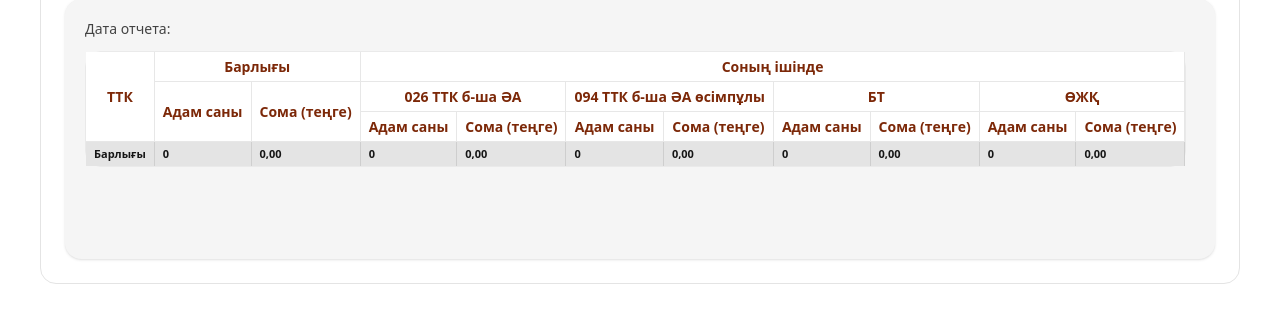
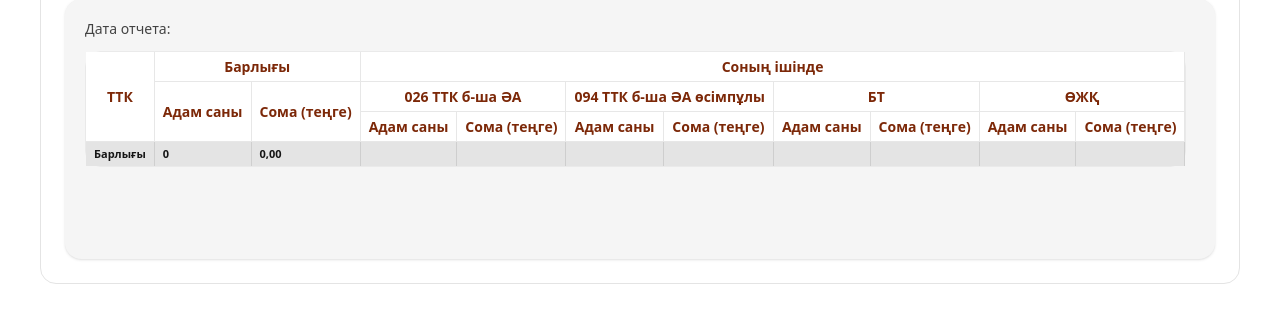
Before and after one commit to Zhans2212/GFSSais, a FastAPI app: template app/templates/pages/reports.html in a window 1280 px wide. Shown: the part 961-1285 px from the top of the page. Run offline with FastAPI, Linux system fonts and the light colour scheme; the template is opened without the code that fills it, so the values that code supplies are empty; style sheets or scripts are compiled from the project's sources.

```diff
--- a/app/templates/pages/reports.html
+++ b/app/templates/pages/reports.html
@@ -318,14 +318,14 @@
                     <td x-text="total.ttk || 'Барлығы'"></td>
                     <td x-text="total.total_count || 0"></td>
                     <td x-text="formatAmount(total.total_amount || 0)"></td>
-                    <td x-text="total.part_026_count || 0"></td>
-                    <td x-text="formatAmount(total.part_026_amount || 0)"></td>
-                    <td x-text="total.part_094_count || 0"></td>
-                    <td x-text="formatAmount(total.part_094_amount || 0)"></td>
-                    <td x-text="total.part_bt_count || 0"></td>
-                    <td x-text="formatAmount(total.part_bt_amount || 0)"></td>
-                    <td x-text="total.part_sz_count || 0"></td>
-                    <td x-text="formatAmount(total.part_sz_amount || 0)"></td>
+                    <td></td>
+                    <td></td>
+                    <td></td>
+                    <td></td>
+                    <td></td>
+                    <td></td>
+                    <td></td>
+                    <td></td>
                   </tr>
                 </tbody>
               </table>
```
